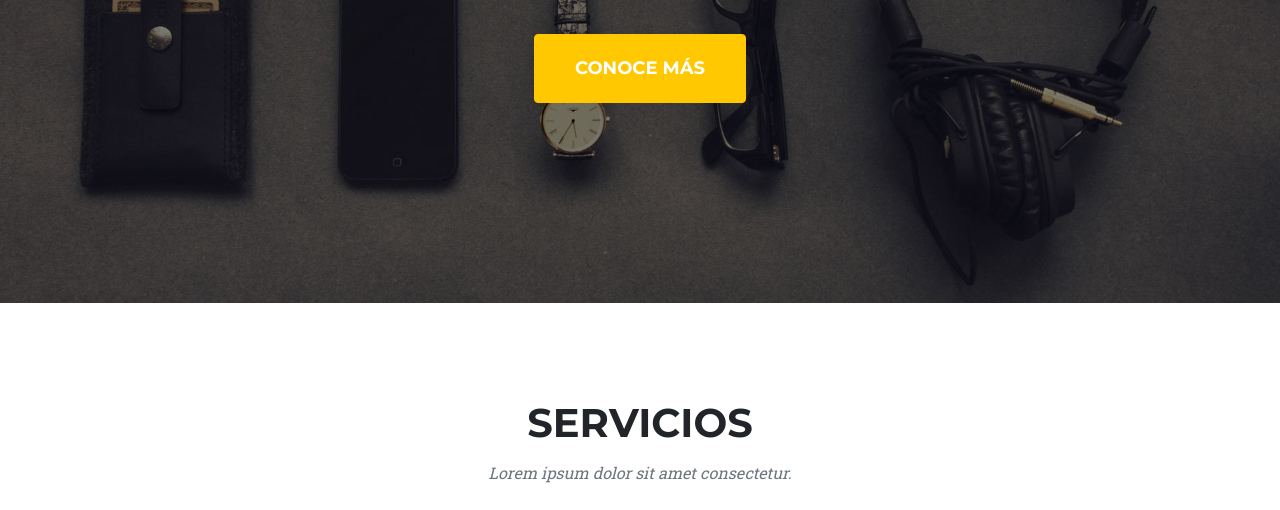
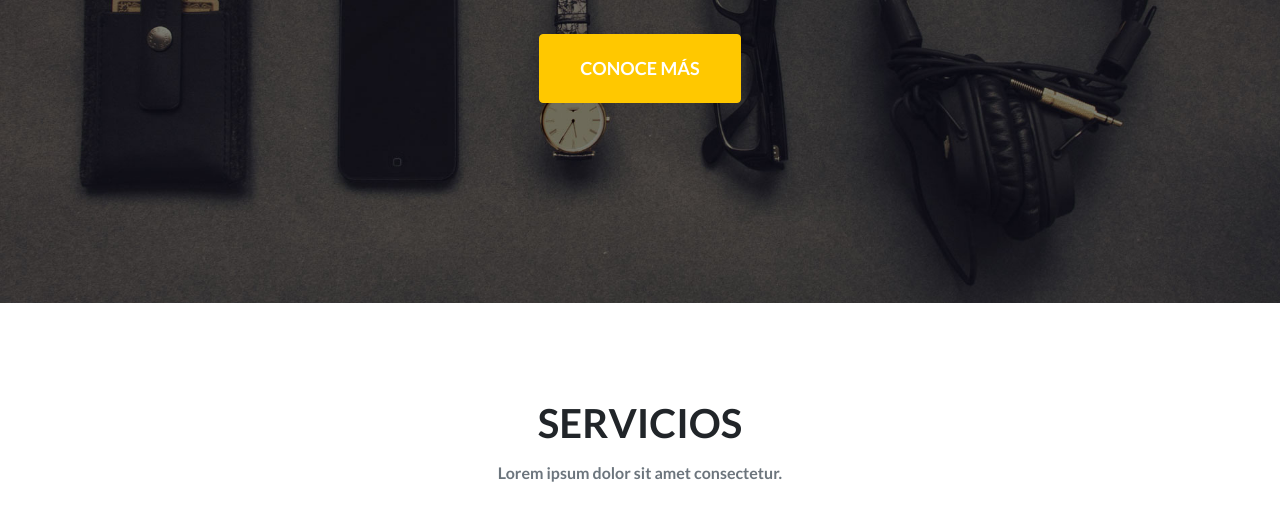
Before and after one commit to CristinaRincon/tym-asesores, a website: page src/pug/index.pug in a window 1280 px wide. Shown: the part 442-952 px from the top of the page. Drawn offline with nearby package versions, Linux system fonts and the light colour scheme; files that its build step writes are made by us from their sources; files whose address does not match are found by name.

Commit message:
Agregamos fuente

```diff
--- a/src/pug/index.pug
+++ b/src/pug/index.pug
@@ -17,8 +17,9 @@ html(lang='en')
         script(src='https://use.fontawesome.com/releases/v5.15.4/js/all.js', crossorigin='anonymous')
 
         // Google fonts
-        link(href='https://fonts.googleapis.com/css?family=Montserrat:400,700', rel='stylesheet', type='text/css')
-        link(href='https://fonts.googleapis.com/css?family=Roboto+Slab:400,100,300,700', rel='stylesheet', type='text/css')
+        <link rel="preconnect" href="https://fonts.googleapis.com">
+        <link rel="preconnect" href="https://fonts.gstatic.com" crossorigin>
+        <link href="https://fonts.googleapis.com/css2?family=Lato:wght@300;700&display=swap" rel="stylesheet">
 
         // Core theme CSS (includes Bootstrap)
         link(href='css/styles.css', rel='stylesheet')
--- a/src/scss/_global.scss
+++ b/src/scss/_global.scss
@@ -14,6 +14,8 @@ html {
 body {
     position: relative;
     overflow-x: hidden;
+    font-weight: 300;
+    font-family: $font-family-base;
 }
 
 // Adjust the line height of paragraphs
@@ -31,12 +33,12 @@ p {
         font-size: 2.5rem;
         margin-top: 0;
         margin-bottom: 1rem;
+        font-weight: 700;
     }
 
     h3.section-subheading {
         font-size: 1rem;
-        font-weight: 400;
-        font-style: italic;
+        font-weight: 700;
         font-family: $subheadings-font-family;
         margin-bottom: 4rem;
     }
--- a/src/scss/variables/_typography.scss
+++ b/src/scss/variables/_typography.scss
@@ -8,7 +8,7 @@
 // via Google fonts in the head of src/pug/index.pug.
 // The fonts listed afterwards are fallbacks.
 
-$font-family-base: "Roboto Slab",
+$font-family-base: "Lato",
 -apple-system,
 BlinkMacSystemFont,
 "Segoe UI",
@@ -27,7 +27,7 @@ sans-serif,
 // via Google fonts in the head of src/pug/index.pug.
 // The fonts listed afterwards are fallbacks.
 
-$headings-font-family: "Montserrat",
+$headings-font-family: "Lato",
 -apple-system,
 BlinkMacSystemFont,
 "Segoe UI",
```
Also changed, not shown: docs/css/styles.css, docs/index.html.
